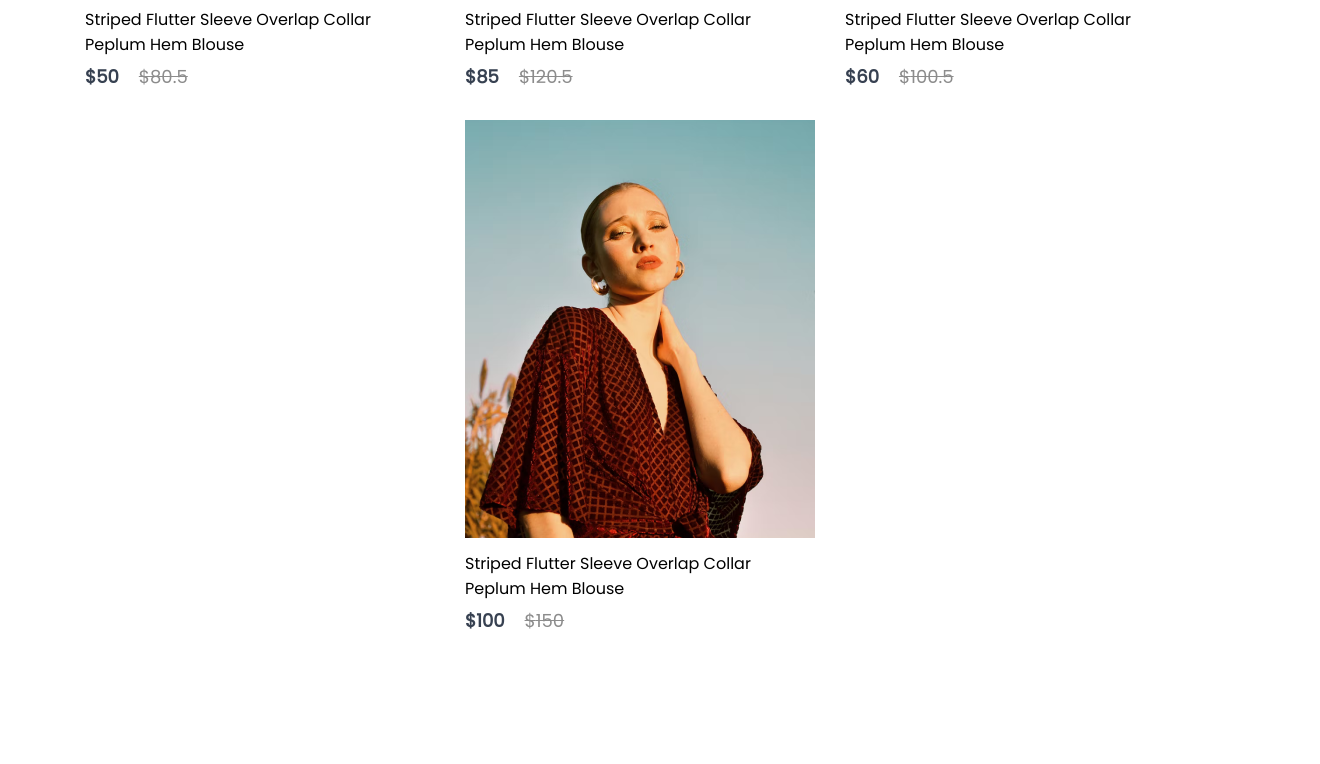
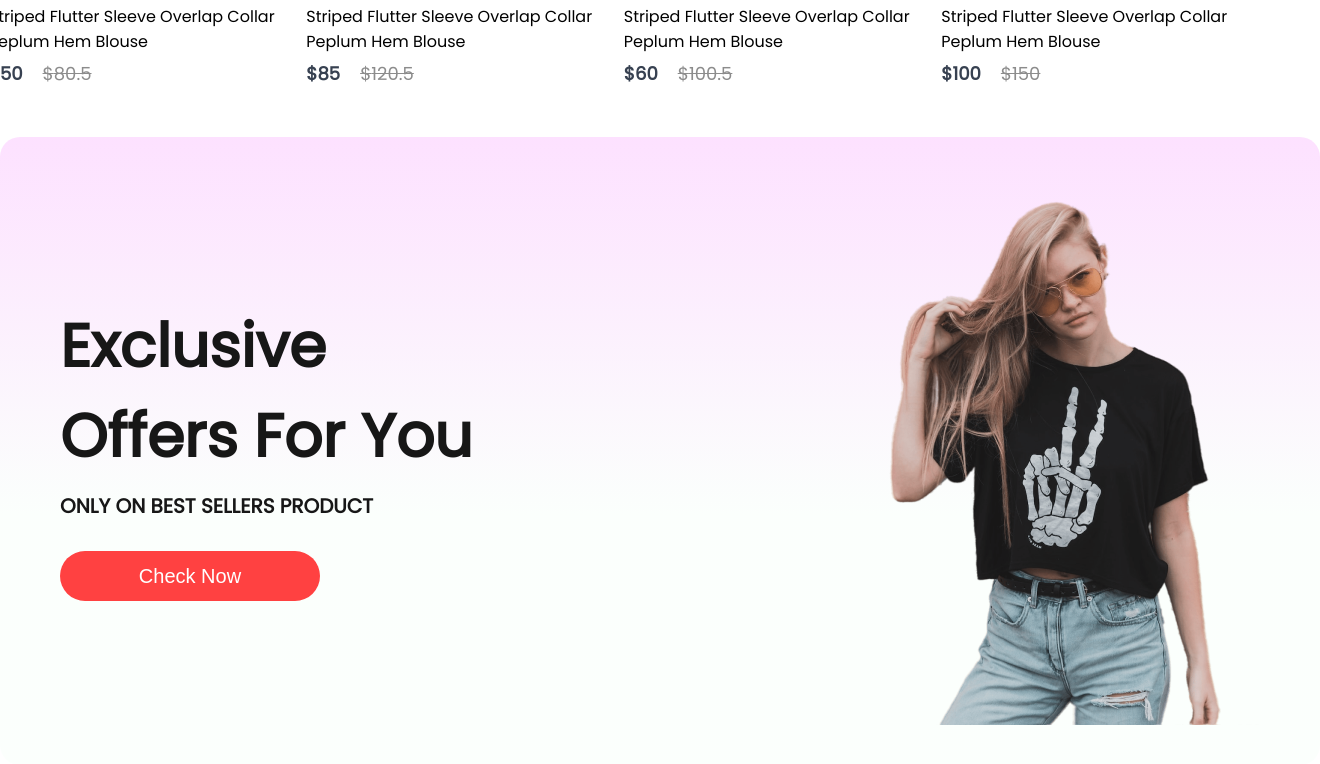
Before and after one commit to Rejaulh/react-ecommerce, a React (Create React App) app: page / in a window 1280 px wide. Shown: the part 1508-2272 px from the top of the page, 1320 px wide, since content can reach past the window. Before the commit the page ends 2142 px from the top, so only its background shows below. Built offline with nearby package versions, Linux system fonts and the light colour scheme.

Commit message:
update and create Offers component

```diff
--- a/src/Components/Item/Item.css
+++ b/src/Components/Item/Item.css
@@ -23,3 +23,9 @@
     transform: scale(1.05);
     transition: 0.6s;
 }
+.item img {
+    width: 100%;
+    max-width: 100%;
+    height: auto;
+    display: block;
+}
--- /dev/null
+++ b/src/Components/Offers/Offers.css
@@ -0,0 +1,57 @@
+.offers {
+    width: 100%;
+    max-width: 1200px;
+    min-height: 60vh;
+    display: flex;
+    margin: 120px auto;
+    padding: 40px 60px;
+    background: linear-gradient(180deg, #fde1ff 0%, #e1ffea22 60%);
+    border-radius: 20px;
+    margin-top: 10px;
+
+}
+
+.offers-left {
+    flex: 1;
+    display: flex;
+    flex-direction: column;
+    justify-content: center;
+}
+
+.offers-left h1 {
+    color: #171717;
+    font-size: 60px;
+    font-weight: 600;
+}
+
+.offers-left p {
+    color: #171717;
+    font-size: 20px;
+    font-weight: 600;
+    margin-top: 10px;
+}
+
+.offers-left button {
+    width: 260px;
+    height: 50px;
+    border-radius: 35px;
+    background-color: #ff4141;
+    border: none;
+    color: white;
+    font-size: 20px;
+    font-weight: 500;
+    margin-top: 30px;
+    cursor: pointer;
+}
+
+.offers-right {
+    flex: 1;
+    display: flex;
+    align-items: center;
+    justify-content: flex-end;
+}
+
+.offers-right img {
+    max-width: 100%;
+    height: auto;
+}
--- /dev/null
+++ b/src/Components/Offers/Offers.js
@@ -0,0 +1,21 @@
+import React from 'react'
+import './Offers.css'
+import exclusive_image from '../Assets/exclusive_image.png'
+
+const Offers = () => {
+  return (
+    <div className='offers'>
+        <div className='offers-left'>
+            <h1>Exclusive</h1>
+            <h1>Offers For You</h1>
+            <p>ONLY ON BEST SELLERS PRODUCT</p>
+            <button>Check Now</button>
+        </div>
+        <div className='offers-right'>
+            <img src={exclusive_image} alt="" />
+        </div>
+    </div>
+  )
+}
+
+export default Offers
--- a/src/Components/Pages/Shop.js
+++ b/src/Components/Pages/Shop.js
@@ -1,12 +1,15 @@
 import React from 'react'
 import Hero from '../Hero/Hero'
 import Popular from '../Popular/Popular'
+import Offers from '../Offers/Offers'
 
 const Shop = () => {
   return (
     <div>
       <Hero/>
       <Popular/>
+      <Offers/>
+
     </div>
   )
 }
--- a/src/Components/Popular/Popular.css
+++ b/src/Components/Popular/Popular.css
@@ -3,7 +3,7 @@
     flex-direction: column;
     align-items: center;
     gap: 10px;
-    height: 50vh;
+    min-height: 50vh;
     padding: 40px 20px;
 }
 .popular h1{
@@ -16,11 +16,13 @@
     height: 6px;
     border-radius: 10px;
     background: #252525;
+    border: none;
 }
 .popular-item{
     margin-top: 50px;
-    display: flex;
+    width: 100%;
+    display: grid;
+    grid-template-columns: repeat(auto-fit, minmax(250px, 1fr));
     gap: 30px;
-    flex-wrap: wrap;
-    justify-content: center;
+    justify-items: center;
 }
--- a/src/Components/Popular/Popular.js
+++ b/src/Components/Popular/Popular.js
@@ -9,8 +9,8 @@ const Popular = () => {
         <h1>POPULAR IN WOMEN</h1>
         <hr/>
         <div className='popular-item'>
-            {data_product.map((item,i)=>{
-                return <Item key={i} id={item.id} name={item.name} image={item.image} new_price={item.new_price} old_price={item.old_price}/>
+            {data_product.map((item)=>{
+                return <Item key={item.id} id={item.id} name={item.name} image={item.image} new_price={item.new_price} old_price={item.old_price}/>
             })}
         </div>
     </div>
```
